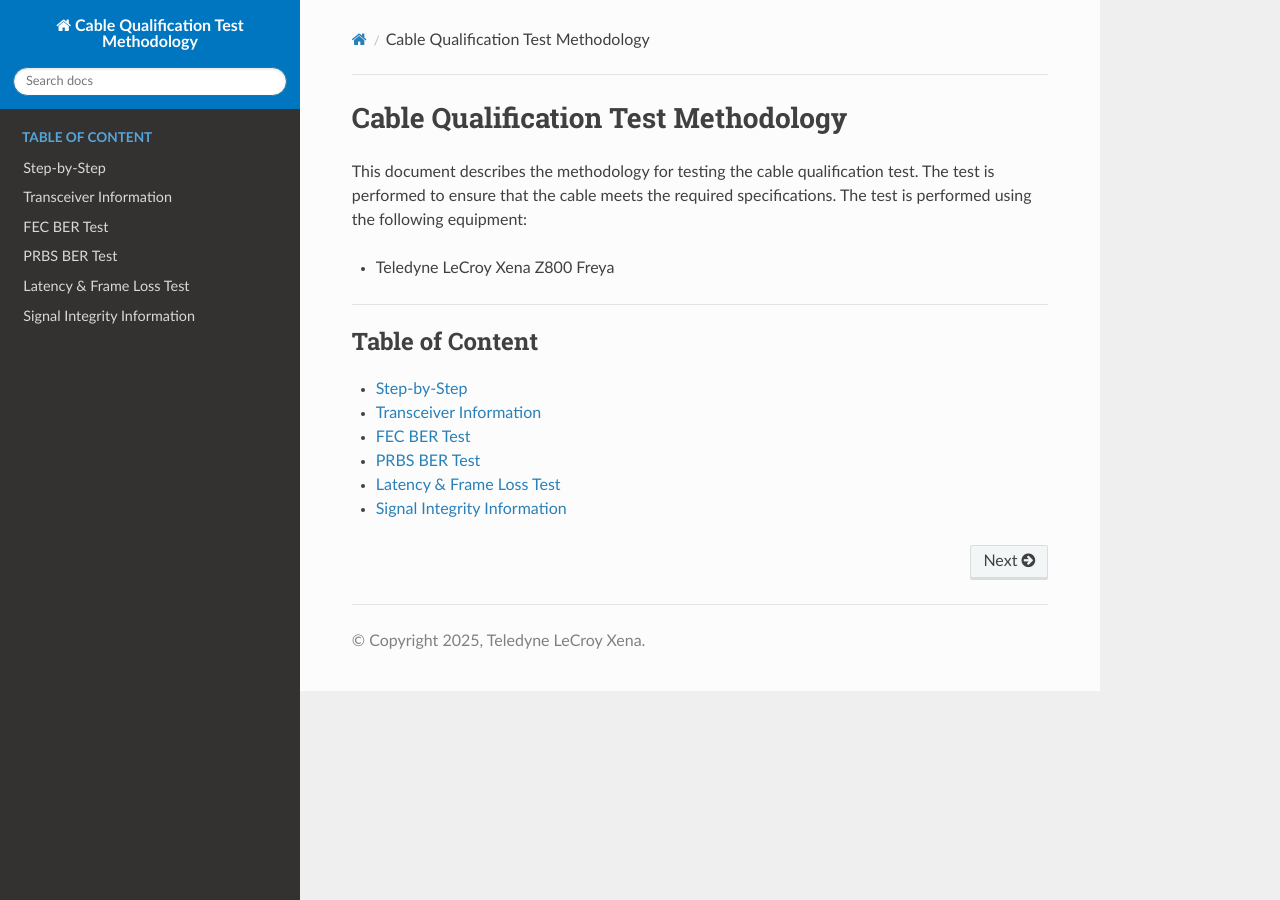
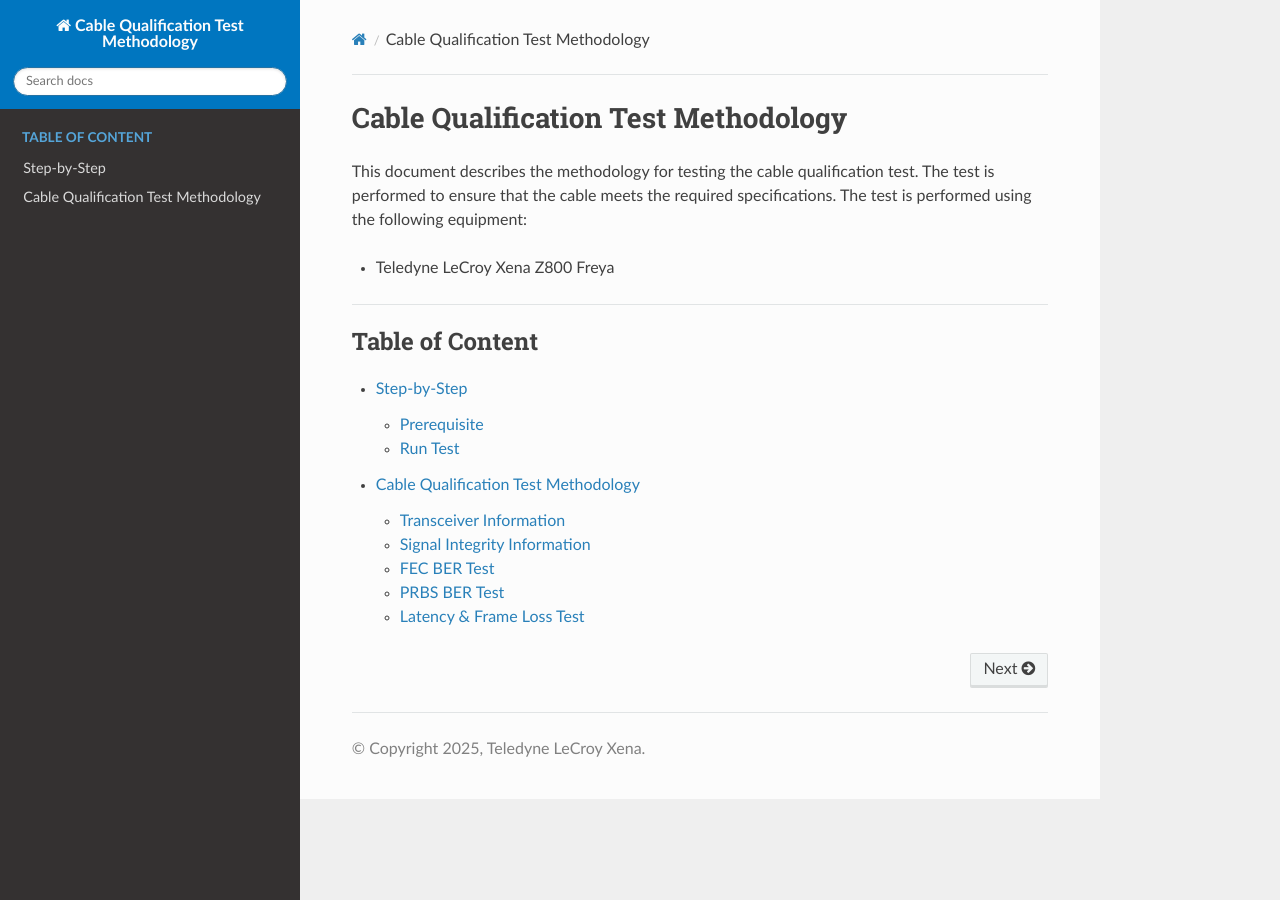
Before and after one commit to xenanetworks/cable-qualification-test-suite, a Sphinx documentation site: the page built from docs/source/index.rst, in a window 1280 px wide. Built offline with Sphinx 7.4.7 and the Read the Docs theme 3.1.0, drawn with Linux system fonts in a browser that asks for light colours.

Commit message:
Move latency and frame loss to the last

```diff
--- a/docs/source/index.rst
+++ b/docs/source/index.rst
@@ -9,12 +9,8 @@
 -----------
 
 .. toctree::
-    :maxdepth: 1
+    :maxdepth: 2
     :caption: Table of Content
 
     step_by_step
-    tcvr_info
-    fec_ber_test
-    prbs_ber_test
-    latency_frameloss_test
-    siv_info
+    cable_qualification_test/index
```
Also changed, not shown: docs/source/cable_qualification_test/index.rst (added, +10 -0 lines), docs/source/cable_qualification_test/fec_ber_test.rst (renamed from docs/source/fec_ber_test.rst), docs/source/cable_qualification_test/latency_frameloss_test.rst (renamed from docs/source/latency_frameloss_test.rst), docs/source/cable_qualification_test/prbs_ber_test.rst (renamed from docs/source/prbs_ber_test.rst), docs/source/cable_qualification_test/siv_info.rst (renamed from docs/source/siv_info.rst), docs/source/cable_qualification_test/tcvr_info.rst (renamed from docs/source/tcvr_info.rst), 2 other files.
